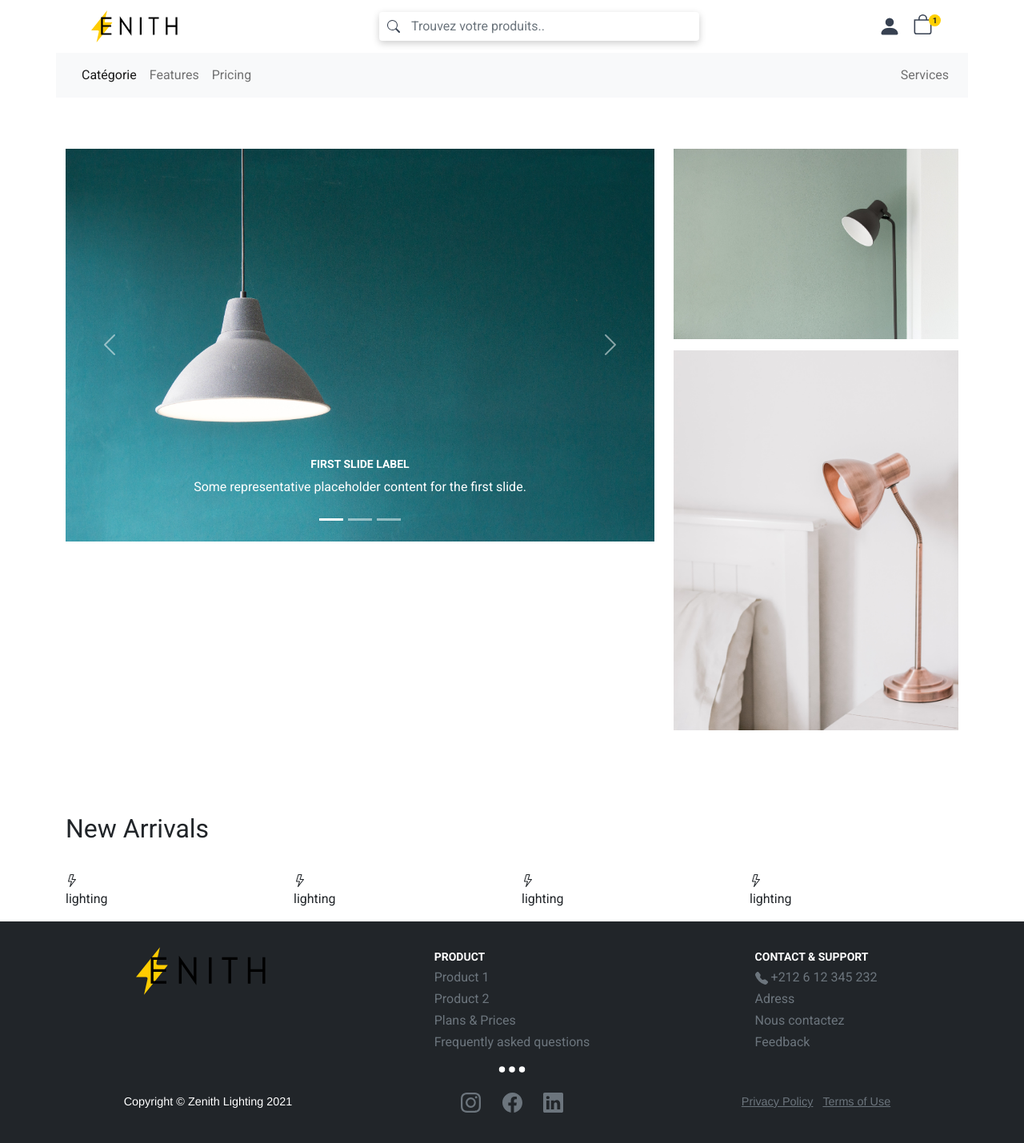
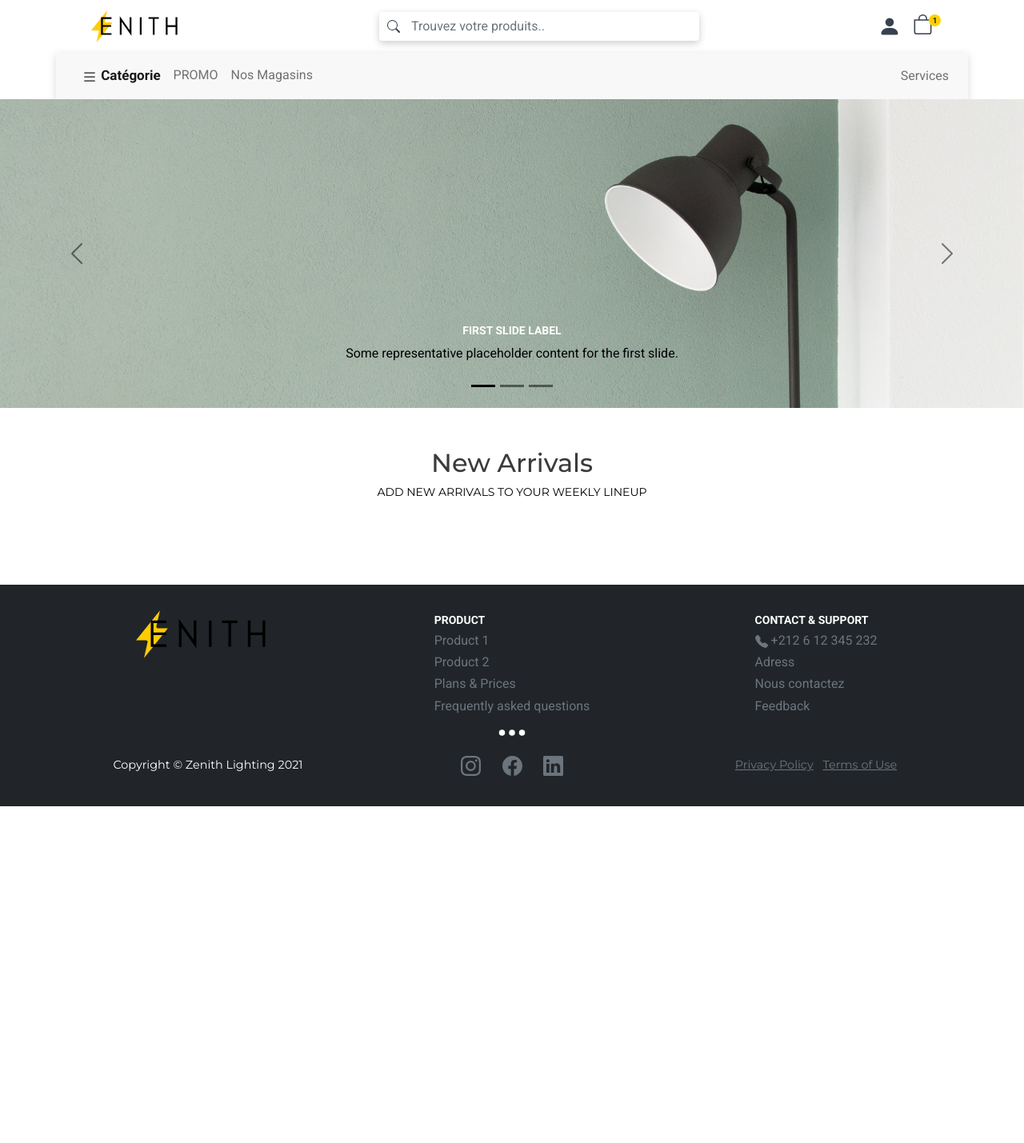
Before and after one commit to Gmarcov/zenith_lighting-v1.2, a PHP site: page /public/index.php in a window 1280 px wide. Shown: the whole page at 80% size. After the commit the page ends 1008 px from the top, so only its background shows below. Run offline with PHP 8.4, Linux system fonts and the light colour scheme.

Commit message:
Header v3.0

```diff
--- a/public/index.php
+++ b/public/index.php
@@ -23,8 +23,11 @@ require_once "../private/models/Tokens.php";
     <!-- Font -->
     <link rel="preconnect" href="https://fonts.googleapis.com">
     <link rel="preconnect" href="https://fonts.gstatic.com" crossorigin>
-    <link href="https://fonts.googleapis.com/css2?family=Roboto:ital,wght@0,300;0,400;0,700;1,500&display=swap"
+    <link href="https://fonts.googleapis.com/css2?family=Roboto:ital,wght@0,300;0,400;0,500;0,700;1,500&display=swap"
         rel="stylesheet">
+    <link rel="preconnect" href="https://fonts.googleapis.com">
+    <link rel="preconnect" href="https://fonts.gstatic.com" crossorigin>
+    <link href="https://fonts.googleapis.com/css2?family=Montserrat:wght@300;400;500;700&display=swap" rel="stylesheet">
 
     <!-- Title -->
     <title>Zenith Lighting</title>
@@ -106,14 +109,25 @@ require_once "../private/models/Tokens.php";
                 </button>
                 <div class="collapse navbar-collapse" id="navbarText">
                 <ul class="navbar-nav me-auto mb-2 mb-lg-0">
-                    <li class="nav-item">
-                    <a class="nav-link active" aria-current="page" href="#">Catégorie</a>
+                    <li class="nav-item dropdown">
+                        <a class="nav-link active bot-nav-Categorie" aria-current="page" href="#" id="navbarDropdown" role="button" data-bs-toggle="dropdown" aria-expanded="false">
+                            <svg xmlns="http://www.w3.org/2000/svg" width="20" height="20" fill="currentColor" class="bi bi-list" viewBox="0 0 16 16">
+                            <path fill-rule="evenodd" d="M2.5 12a.5.5 0 0 1 .5-.5h10a.5.5 0 0 1 0 1H3a.5.5 0 0 1-.5-.5zm0-4a.5.5 0 0 1 .5-.5h10a.5.5 0 0 1 0 1H3a.5.5 0 0 1-.5-.5zm0-4a.5.5 0 0 1 .5-.5h10a.5.5 0 0 1 0 1H3a.5.5 0 0 1-.5-.5z"/>
+                            </svg>
+                            Catégorie
+                        </a>
+                        <ul class="dropdown-menu" aria-labelledby="navbarDropdown">
+                            <li><a class="dropdown-item" href="#">Action</a></li>
+                            <li><a class="dropdown-item" href="#">Another action</a></li>
+                            <li><hr class="dropdown-divider"></li>
+                            <li><a class="dropdown-item" href="#">Something else here</a></li>
+                        </ul>
                     </li>
                     <li class="nav-item">
-                    <a class="nav-link" href="#">Features</a>
+                    <a class="nav-link" href="#">PROMO</a>
                     </li>
                     <li class="nav-item">
-                    <a class="nav-link" href="#">Pricing</a>
+                    <a class="nav-link" href="#">Nos Magasins</a>
                     </li>
                 </ul>
                 <span class="navbar-text">
@@ -137,72 +151,36 @@ require_once "../private/models/Tokens.php";
         <!-- Landing Page -->
 
         <section class="hero-Page">
-            <div class="container">
-
-                <!-- Big poster Carousel -->
-                    <div class="row">
-
-                        <!--Grid column-->
-                        <div class="col-lg-8 col-md-12 mb-4">
-
-                            <div id="carouselExampleCaptions" class="carousel slide" data-bs-ride="carousel">
+            <div id="carouselExampleDark" class="carousel carousel-dark slide" data-bs-ride="carousel">
                 <div class="carousel-indicators">
-                                    <button type="button" data-bs-target="#carouselExampleCaptions" data-bs-slide-to="0"
-                                        class="active" aria-current="true" aria-label="Slide 1"></button>
-                                    <button type="button" data-bs-target="#carouselExampleCaptions" data-bs-slide-to="1"
-                                        aria-label="Slide 2"></button>
-                                    <button type="button" data-bs-target="#carouselExampleCaptions" data-bs-slide-to="2"
-                                        aria-label="Slide 3"></button>
+                    <button type="button" data-bs-target="#carouselExampleDark" data-bs-slide-to="0" class="active" aria-current="true" aria-label="Slide 1"></button>
+                    <button type="button" data-bs-target="#carouselExampleDark" data-bs-slide-to="1" aria-label="Slide 2"></button>
+                    <button type="button" data-bs-target="#carouselExampleDark" data-bs-slide-to="2" aria-label="Slide 3"></button>
                 </div>
                 <div class="carousel-inner">
-                                    <div class="carousel-item active">
-                                        <img src="../src/img/hero/lamp1.jpg" class="d-block w-100" alt="...">
+                    <div class="carousel-item active" data-bs-interval="10000">
+                    <img src="../src/img/hero/hero1.png" class="d-block w-100" alt="...">
                     <div class="carousel-caption d-none d-md-block">
                         <h5>First slide label</h5>
                         <p>Some representative placeholder content for the first slide.</p>
                     </div>
                     </div>
-                                    <div class="carousel-item">
-                                        <img src="../src/img/hero/lamp2.jpg" class="d-block w-100" alt="...">
+                    <div class="carousel-item" data-bs-interval="2000">
+                    <img src="../src/img/hero/hero1.png" class="d-block w-100" alt="...">
                     <div class="carousel-caption d-none d-md-block">
                         <h5>Second slide label</h5>
                         <p>Some representative placeholder content for the second slide.</p>
                     </div>
                     </div>
-                                    <div class="carousel-item">
-                                        <img src="../src/img/hero/lamp2.jpg" class="d-block w-100" alt="...">
-                                        <div class="carousel-caption d-none d-md-block">
-                                            <h5>Third slide label</h5>
-                                            <p>Some representative placeholder content for the third slide.</p>
                 </div>
-                                    </div>
-                                </div>
-                                <button class="carousel-control-prev" type="button"
-                                    data-bs-target="#carouselExampleCaptions" data-bs-slide="prev">
+                <button class="carousel-control-prev" type="button" data-bs-target="#carouselExampleDark" data-bs-slide="prev">
                     <span class="carousel-control-prev-icon" aria-hidden="true"></span>
                     <span class="visually-hidden">Previous</span>
                 </button>
-                                <button class="carousel-control-next" type="button"
-                                    data-bs-target="#carouselExampleCaptions" data-bs-slide="next">
+                <button class="carousel-control-next" type="button" data-bs-target="#carouselExampleDark" data-bs-slide="next">
                     <span class="carousel-control-next-icon" aria-hidden="true"></span>
                     <span class="visually-hidden">Next</span>
                 </button>
-                            </div>
-
-                        </div>
-                        <!--Grid column-->
-
-                        <!--Grid column-->
-                        <div class="col-lg-4 col-md-6 mb-3">
-
-                            <img src="../src/img/hero/lamp2.jpg" class="img-fluid mb-4" alt="" data-wow-delay="0.1s">
-
-                            <img src="../src/img/hero/lamp3.jpg" class="img-fluid mb-4" alt="" data-wow-delay="0.1s"
-                                style="margin-top: -10px !important;">
-
-                        </div>
-
-                    </div>
             </div>
         </section>
 
@@ -213,48 +191,12 @@ require_once "../private/models/Tokens.php";
     <!-- Products Categorie -->
 
     <section class="container product-Categorie">
-        <div class="row">
-            <h2>New Arrivals</h2>
-            <h5>Add New Arrivals to your weekly lineup</h5>
+        <div class="row product-Categorie-Title">
+            <h2 class="text-center">New Arrivals</h2>
+            <h5 class="text-center" style="color: black">Add New Arrivals to your weekly lineup</h5>
         </div>
 
-        <div class="row">
-            <div class="col">
-                <svg xmlns="http://www.w3.org/2000/svg" width="16" height="16" fill="currentColor"
-                    class="bi bi-lightning" viewBox="0 0 16 16">
-                    <path
-                        d="M5.52.359A.5.5 0 0 1 6 0h4a.5.5 0 0 1 .474.658L8.694 6H12.5a.5.5 0 0 1 .395.807l-7 9a.5.5 0 0 1-.873-.454L6.823 9.5H3.5a.5.5 0 0 1-.48-.641l2.5-8.5zM6.374 1 4.168 8.5H7.5a.5.5 0 0 1 .478.647L6.78 13.04 11.478 7H8a.5.5 0 0 1-.474-.658L9.306 1H6.374z" />
-                </svg>
-                <p>lighting</p>
-            </div>
 
-            <div class="col">
-                <svg xmlns="http://www.w3.org/2000/svg" width="16" height="16" fill="currentColor"
-                    class="bi bi-lightning" viewBox="0 0 16 16">
-                    <path
-                        d="M5.52.359A.5.5 0 0 1 6 0h4a.5.5 0 0 1 .474.658L8.694 6H12.5a.5.5 0 0 1 .395.807l-7 9a.5.5 0 0 1-.873-.454L6.823 9.5H3.5a.5.5 0 0 1-.48-.641l2.5-8.5zM6.374 1 4.168 8.5H7.5a.5.5 0 0 1 .478.647L6.78 13.04 11.478 7H8a.5.5 0 0 1-.474-.658L9.306 1H6.374z" />
-                </svg>
-                <p>lighting</p>
-            </div>
-
-            <div class="col">
-                <svg xmlns="http://www.w3.org/2000/svg" width="16" height="16" fill="currentColor"
-                    class="bi bi-lightning" viewBox="0 0 16 16">
-                    <path
-                        d="M5.52.359A.5.5 0 0 1 6 0h4a.5.5 0 0 1 .474.658L8.694 6H12.5a.5.5 0 0 1 .395.807l-7 9a.5.5 0 0 1-.873-.454L6.823 9.5H3.5a.5.5 0 0 1-.48-.641l2.5-8.5zM6.374 1 4.168 8.5H7.5a.5.5 0 0 1 .478.647L6.78 13.04 11.478 7H8a.5.5 0 0 1-.474-.658L9.306 1H6.374z" />
-                </svg>
-                <p>lighting</p>
-            </div>
-
-            <div class="col">
-                <svg xmlns="http://www.w3.org/2000/svg" width="16" height="16" fill="currentColor"
-                    class="bi bi-lightning" viewBox="0 0 16 16">
-                    <path
-                        d="M5.52.359A.5.5 0 0 1 6 0h4a.5.5 0 0 1 .474.658L8.694 6H12.5a.5.5 0 0 1 .395.807l-7 9a.5.5 0 0 1-.873-.454L6.823 9.5H3.5a.5.5 0 0 1-.48-.641l2.5-8.5zM6.374 1 4.168 8.5H7.5a.5.5 0 0 1 .478.647L6.78 13.04 11.478 7H8a.5.5 0 0 1-.474-.658L9.306 1H6.374z" />
-                </svg>
-                <p>lighting</p>
-            </div>
-        </div>
     </section>
 
 
--- a/src/styles/navbar.css
+++ b/src/styles/navbar.css
@@ -113,11 +113,21 @@
 
 /* Bot Navbar */
 
-/* .bot-nav{
-  background-color: #DFDFDF;
-} */
+.bot-nav{
+  background-color: #f8f8f8 !important;
+  box-shadow: 0 3px 10px rgb(0 0 0 / 0.15) !important;
+}
 
+.bot-nav-Categorie{
+  font-size: 17px;
+  font-weight: 700;
+}
 
+.bot-nav li{
+  font-size: 16px;
+  font-weight: 400;
+  color: rgb(29, 29, 29) !important;
+}
 
 .bot-nav-div .nav-link{
   padding: 0 40px 0 20px;
--- a/src/styles/style.css
+++ b/src/styles/style.css
@@ -12,12 +12,21 @@ body {
 /* Header */
 
 .hero-Page{
-    margin-top: 5%;
-    margin-bottom: 5%;
+    margin-bottom: 50px;
 }
 
-/* Slider 3 / 4 */
+/* product Categorie */
 
-.slider-3{
-    height: 100px !important;
+.product-Categorie{
+    margin-bottom: 100px;
 }
+
+.product-Categorie-Title{
+    font-family: 'Montserrat', sans-serif;
+    color: rgb(59, 59, 59);
+    font-weight: 500;
+}
+
+.product-Categorie-Title h5{
+    font-weight: 400;
+}
```
Also changed, not shown: src/img/categorie/categorie1.png (added), src/img/categorie/categorie2.png (added), src/img/categorie/categorie3.png (added), src/img/hero/hero1.png (added), src/img/hero/hero2.png (added). Lines whose indentation alone changed are shown as unchanged.
